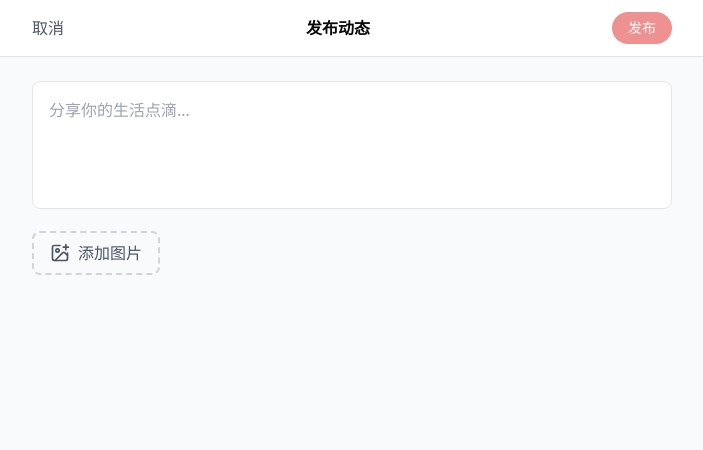
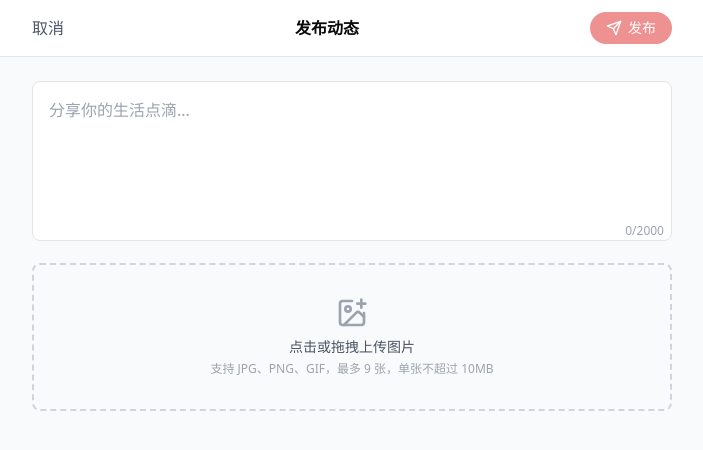
Before and after one commit to OsunO/SHARE-LIVE, a Next.js app: page /post/new in a window 1280 px wide. Shown: the top 450 px of the page, without its empty margins (288-991 px from the left). Built offline with nearby package versions, Linux system fonts and the light colour scheme.

Commit message:
feat: 增强发布功能体验
- 添加拖拽上传图片支持
- 添加字符计数器 (最大2000字)
- 添加文件类型和大小验证
- 完善 Toast 提示反馈
- 优化上传区域UI
- 添加发布按钮加载状态

```diff
--- a/app/post/new/page.tsx
+++ b/app/post/new/page.tsx
@@ -1,8 +1,12 @@
 'use client'
 
-import { useState, useRef } from 'react'
+import { useState, useRef, useCallback } from 'react'
 import { useRouter } from 'next/navigation'
-import { ImagePlus, X, Sparkles } from 'lucide-react'
+import { ImagePlus, X, Sparkles, Send, Loader2 } from 'lucide-react'
+import { toast } from 'sonner'
+
+const MAX_CONTENT_LENGTH = 2000
+const MAX_IMAGES = 9
 
 export default function NewPostPage() {
   const [content, setContent] = useState('')
@@ -12,17 +16,36 @@ export default function NewPostPage() {
   const [aiTags, setAiTags] = useState<string[]>([])
   const [aiDescription, setAiDescription] = useState('')
   const [publishing, setPublishing] = useState(false)
+  const [dragActive, setDragActive] = useState(false)
   const fileInputRef = useRef<HTMLInputElement>(null)
   const router = useRouter()
 
-  const handleImageUpload = async (e: React.ChangeEvent<HTMLInputElement>) => {
-    const files = e.target.files
+  const handleImageUpload = useCallback(async (files: FileList | null) => {
     if (!files) return
 
+    const remainingSlots = MAX_IMAGES - images.length
+    if (remainingSlots <= 0) {
+      toast.error(`最多上传 ${MAX_IMAGES} 张图片`)
+      return
+    }
+
+    const filesToUpload = Array.from(files).slice(0, remainingSlots)
     setUploading(true)
 
     try {
-      for (const file of Array.from(files)) {
+      for (const file of filesToUpload) {
+        // 验证文件类型
+        if (!file.type.startsWith('image/')) {
+          toast.error(`${file.name} 不是图片文件`)
+          continue
+        }
+
+        // 验证文件大小 (10MB)
+        if (file.size > 10 * 1024 * 1024) {
+          toast.error(`${file.name} 超过 10MB 限制`)
+          continue
+        }
+
         const formData = new FormData()
         formData.append('file', file)
 
@@ -34,17 +57,41 @@ export default function NewPostPage() {
         if (response.ok) {
           const data = await response.json()
           setImages(prev => [...prev, data.url])
+          toast.success('图片上传成功')
 
           // AI 分析第一张图片
-          if (images.length === 0) {
+          if (images.length === 0 && data.base64) {
             analyzeWithAI(data.base64)
           }
+        } else {
+          toast.error('图片上传失败')
         }
       }
     } catch (error) {
       console.error('Upload error:', error)
+      toast.error('上传过程中发生错误')
     } finally {
       setUploading(false)
+    }
+  }, [images.length])
+
+  // 拖拽上传处理
+  const handleDrag = (e: React.DragEvent) => {
+    e.preventDefault()
+    e.stopPropagation()
+    if (e.type === 'dragenter' || e.type === 'dragover') {
+      setDragActive(true)
+    } else if (e.type === 'dragleave') {
+      setDragActive(false)
+    }
+  }
+
+  const handleDrop = (e: React.DragEvent) => {
+    e.preventDefault()
+    e.stopPropagation()
+    setDragActive(false)
+    if (e.dataTransfer.files && e.dataTransfer.files[0]) {
+      handleImageUpload(e.dataTransfer.files)
     }
   }
 
@@ -74,15 +121,25 @@ export default function NewPostPage() {
   }
 
   const handlePublish = async () => {
-    if (!content && images.length === 0) return
+    if (!content.trim() && images.length === 0) {
+      toast.error('请填写内容或上传图片')
+      return
+    }
+
+    if (content.length > MAX_CONTENT_LENGTH) {
+      toast.error(`内容不能超过 ${MAX_CONTENT_LENGTH} 字`)
+      return
+    }
 
     setPublishing(true)
+    const toastId = toast.loading('正在发布...')
+
     try {
       const response = await fetch('/api/posts', {
         method: 'POST',
         headers: { 'Content-Type': 'application/json' },
         body: JSON.stringify({
-          content,
+          content: content.trim(),
           images,
           aiTags,
           aiDescription
@@ -90,11 +147,16 @@ export default function NewPostPage() {
       })
 
       if (response.ok) {
+        toast.success('发布成功！', { id: toastId })
         router.push('/')
         router.refresh()
+      } else {
+        const error = await response.json()
+        toast.error(error.error || '发布失败', { id: toastId })
       }
     } catch (error) {
       console.error('Publish error:', error)
+      toast.error('发布过程中发生错误', { id: toastId })
     } finally {
       setPublishing(false)
     }
@@ -110,21 +172,37 @@ export default function NewPostPage() {
           <h1 className="font-semibold">发布动态</h1>
           <button
             onClick={handlePublish}
-            disabled={publishing || (!content && images.length === 0)}
-            className="bg-primary-600 text-white px-4 py-1.5 rounded-full text-sm font-medium disabled:opacity-50"
+            disabled={publishing || (!content.trim() && images.length === 0)}
+            className="flex items-center gap-1.5 bg-primary-600 text-white px-4 py-1.5 rounded-full text-sm font-medium disabled:opacity-50 hover:bg-primary-700 transition-colors"
           >
-            {publishing ? '发布中...' : '发布'}
+            {publishing ? (
+              <>
+                <Loader2 className="w-4 h-4 animate-spin" />
+                发布中
+              </>
+            ) : (
+              <>
+                <Send className="w-4 h-4" />
+                发布
+              </>
+            )}
           </button>
         </div>
       </header>
 
       <main className="container mx-auto max-w-2xl px-4 py-6">
+        <div className="relative">
           <textarea
             value={content}
             onChange={(e) => setContent(e.target.value)}
             placeholder="分享你的生活点滴..."
-          className="w-full h-32 p-4 bg-white rounded-lg border resize-none focus:outline-none focus:ring-2 focus:ring-primary-500"
+            maxLength={MAX_CONTENT_LENGTH}
+            className="w-full h-40 p-4 bg-white rounded-lg border resize-none focus:outline-none focus:ring-2 focus:ring-primary-500"
           />
+          <div className="absolute bottom-2 right-2 text-xs text-gray-400">
+            {content.length}/{MAX_CONTENT_LENGTH}
+          </div>
+        </div>
 
         {/* AI 分析结果 */}
         {aiAnalyzing && (
@@ -174,22 +252,45 @@ export default function NewPostPage() {
           </div>
         )}
 
-        {/* 上传按钮 */}
-        <button
+        {/* 上传区域 */}
+        {images.length < MAX_IMAGES && (
+          <div
+            onDragEnter={handleDrag}
+            onDragLeave={handleDrag}
+            onDragOver={handleDrag}
+            onDrop={handleDrop}
             onClick={() => fileInputRef.current?.click()}
-          disabled={uploading}
-          className="mt-4 flex items-center gap-2 px-4 py-2 border-2 border-dashed border-gray-300 rounded-lg text-gray-600 hover:border-primary-500 hover:text-primary-500 transition-colors"
+            className={`mt-4 flex flex-col items-center justify-center px-4 py-8 border-2 border-dashed rounded-lg cursor-pointer transition-colors ${
+              dragActive
+                ? 'border-primary-500 bg-primary-50'
+                : 'border-gray-300 hover:border-primary-500 hover:bg-gray-50'
+            }`}
           >
-          <ImagePlus className="w-5 h-5" />
-          <span>{uploading ? '上传中...' : '添加图片'}</span>
-        </button>
+            {uploading ? (
+              <>
+                <Loader2 className="w-8 h-8 text-primary-500 animate-spin" />
+                <span className="mt-2 text-sm text-gray-600">上传中...</span>
+              </>
+            ) : (
+              <>
+                <ImagePlus className="w-8 h-8 text-gray-400" />
+                <span className="mt-2 text-sm text-gray-600">
+                  点击或拖拽上传图片
+                </span>
+                <span className="text-xs text-gray-400 mt-1">
+                  支持 JPG、PNG、GIF，最多 {MAX_IMAGES} 张，单张不超过 10MB
+                </span>
+              </>
+            )}
+          </div>
+        )}
 
         <input
           ref={fileInputRef}
           type="file"
           accept="image/*"
           multiple
-          onChange={handleImageUpload}
+          onChange={(e) => handleImageUpload(e.target.files)}
           className="hidden"
         />
       </main>
```
Also changed, not shown: 1 other file (tests, documents, lock files or other folders). Lines whose indentation alone changed are shown as unchanged.
